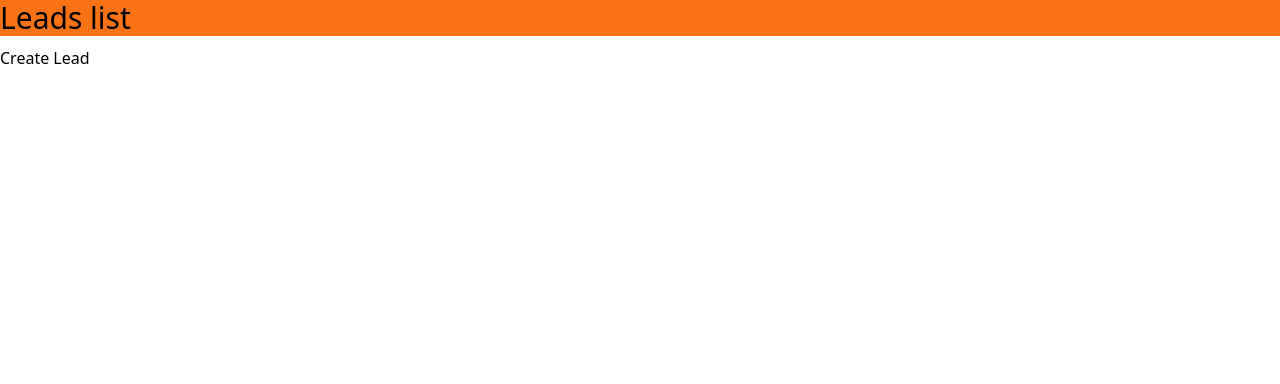
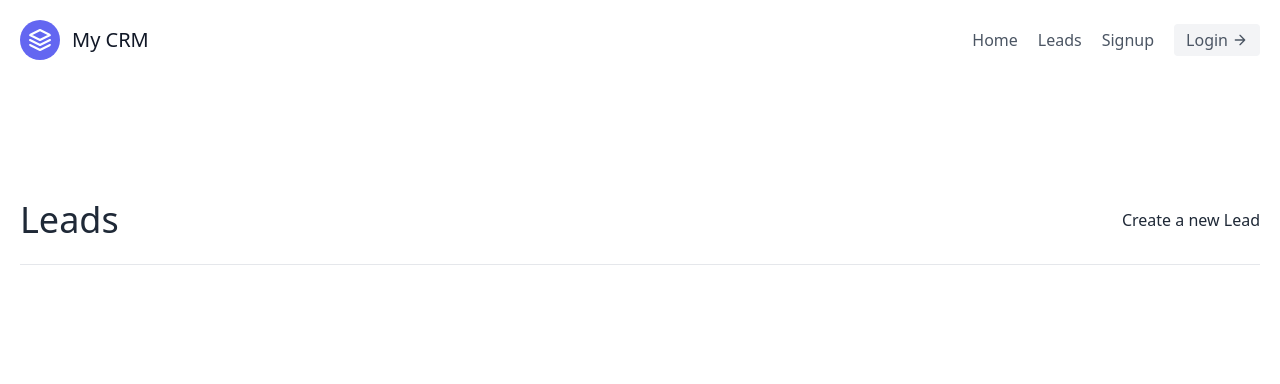
Before and after one commit to AhmadHussainRandhawa/CRM-for-organizations, a Django app: page /leads/ in a window 1280 px wide. Shown: the top 384 px of the page. Run offline with Django 5.2, Linux system fonts and the light colour scheme; data that the repository does not hold is empty; some libraries are stand-ins or nearby versions.

Commit message:
Add tailwindcss styling

```diff
--- a/crm/urls.py
+++ b/crm/urls.py
@@ -1,9 +1,11 @@
 from django.contrib import admin
 from django.urls import path, include
+from leads.views import homePage
 
 urlpatterns = [
     path('admin/', admin.site.urls),
     path('leads/', include('leads.urls', namespace='lead')),
+    path('', homePage, name='homePage'),
 
     path("__reload__/", include("django_browser_reload.urls")),
 ]
--- a/leads/templates/leads/leadList.html
+++ b/leads/templates/leads/leadList.html
@@ -3,12 +3,43 @@
 {% block title %} {% endblock title %}
 {% block content %}
 
-    <h1 class="bg-orange-500 text-3xl">Leads list</h1>
-    {% for lead in leads %}
-        <div class="lead">
-            <a href="{% url 'lead:leadDetail' lead.id %}">{{lead.first_name}} {{lead.last_name}}</a> - Age: {{lead.age}}
+
+<section class="text-gray-600 body-font">
+  <div class="container px-5 py-24 mx-auto flex flex-wrap">
+
+    <div class='w-full mb-6 py-6 flex justify-between items-center border-b border-gray-200'>
+        <div>
+            <h1 class='text-4xl text-gray-800'>Leads</h1>
         </div>
-        {% endfor %}
-    <a style="margin-top: 10px; display:block" href="{% url 'leads:leadCreate' %}">Create Lead</a>
+
+        <div>
+            <a class='text-gray-800 hover:text-blue-500' href="{% url 'leads:leadCreate' %}">Create a new Lead</a>
+        </div>
+    </div>
+    <div class="flex flex-wrap -m-4">
+        {% for lead in leads %}
+      <div class="p-4 lg:w-1/2 md:w-full">
+        <div class="flex border-2 rounded-lg border-gray-200 border-opacity-50 p-8 sm:flex-row flex-col">
+          <div class="w-16 h-16 sm:mr-8 sm:mb-0 mb-4 inline-flex items-center justify-center rounded-full bg-indigo-100 text-indigo-500 flex-shrink-0">
+            <svg fill="none" stroke="currentColor" stroke-linecap="round" stroke-linejoin="round" stroke-width="2" class="w-8 h-8" viewBox="0 0 24 24">
+              <path d="M22 12h-4l-3 9L9 3l-3 9H2"></path>
+            </svg>
+          </div>
+          <div class="flex-grow">
+            <h2 class="text-gray-900 text-lg title-font font-medium mb-3">
+                {{lead.first_name}} {{lead.last_name}}</h2>
+            <p class="leading-relaxed text-base">Blue bottle crucifix vinyl post-ironic four dollar toast vegan taxidermy. Gastropub indxgo juice poutine.</p>
+            <a href="{% url 'lead:leadDetail' lead.id %}" class="mt-3 text-indigo-500 inline-flex items-center">View this lead
+              <svg fill="none" stroke="currentColor" stroke-linecap="round" stroke-linejoin="round" stroke-width="2" class="w-4 h-4 ml-2" viewBox="0 0 24 24">
+                <path d="M5 12h14M12 5l7 7-7 7"></path>
+              </svg>
+            </a>
+          </div>
+        </div>
+      </div>
+      {% endfor %}
+    </div>
+  </div>
+</section>
 
 {% endblock content %}
--- a/leads/views.py
+++ b/leads/views.py
@@ -1,6 +1,11 @@
 from django.shortcuts import render, redirect
 from .models import Lead, Agent
 from .forms import leadForm, leadModelForm
+
+
+def homePage(request):
+    return render(request, 'homePage.html')
+
 
 def leadList(request):
     leads = Lead.objects.all()
--- a/package.json
+++ b/package.json
@@ -3,6 +3,6 @@
     "concurrently": "^9.1.2"
   },
   "scripts": {
-    "dev": "concurrently 'python manage.py tailwind start' 'python manage.py runserver'"
+    "dev": "concurrently 'python manage.py tailwind start' 'python manage.py runserver 8001'"
   }
 }
--- a/templates/base.html
+++ b/templates/base.html
@@ -18,6 +18,8 @@
 	{% tailwind_css %}
 </head>
 <body>
+    {% include 'navbar.html' %}
+
     {% block content %}  {% endblock content %}
 
   {% if settings.DEBUG %}
--- /dev/null
+++ b/templates/navbar.html
@@ -0,0 +1,20 @@
+<header class="text-gray-600 body-font">
+    <div class="container mx-auto flex flex-wrap p-5 flex-col md:flex-row items-center">
+      <a class="flex title-font font-medium items-center text-gray-900 mb-4 md:mb-0">
+        <svg xmlns="http://www.w3.org/2000/svg" fill="none" stroke="currentColor" stroke-linecap="round" stroke-linejoin="round" stroke-width="2" class="w-10 h-10 text-white p-2 bg-indigo-500 rounded-full" viewBox="0 0 24 24">
+          <path d="M12 2L2 7l10 5 10-5-10-5zM2 17l10 5 10-5M2 12l10 5 10-5"></path>
+        </svg>
+        <span class="ml-3 text-xl">My CRM</span>
+      </a>
+      <nav class="md:ml-auto flex flex-wrap items-center text-base justify-center">
+        <a href="{% url 'homePage' %}" class="mr-5 hover:text-gray-900">Home</a>
+        <a href="{% url 'lead:leadList' %}" class="mr-5 hover:text-gray-900">Leads</a>
+        <a class="mr-5 hover:text-gray-900">Signup</a>
+      </nav>
+      <a href='#' class="inline-flex items-center bg-gray-100 border-0 py-1 px-3 focus:outline-none hover:bg-gray-200 rounded text-base mt-4 md:mt-0">Login
+        <svg fill="none" stroke="currentColor" stroke-linecap="round" stroke-linejoin="round" stroke-width="2" class="w-4 h-4 ml-1" viewBox="0 0 24 24">
+          <path d="M5 12h14M12 5l7 7-7 7"></path>
+        </svg>
+      </a>
+    </div>
+  </header>
```
Also changed, not shown: crm/settings.py (+12 -13 lines), leads/templates/leads/leadDetail.html (+39 -6 lines), leads/templates/leads/leadEdit.html (+26 -5 lines), templates/homePage.html (added, +18 -0 lines).
